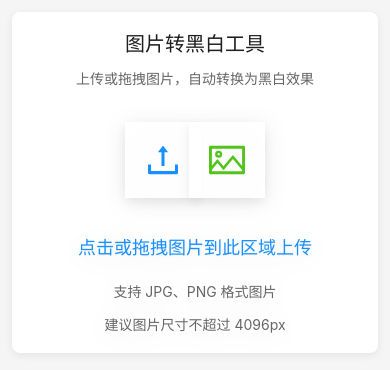
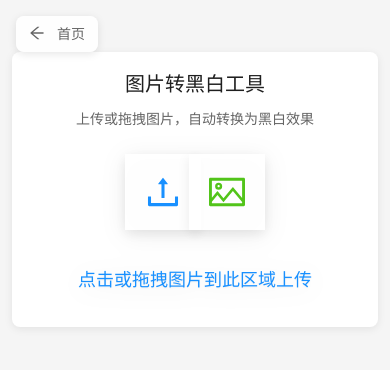
Before and after one commit to infinitn/my-utils, a Vue app: page /image/imagetolineart in a window 390 px wide. Shown: the top 370 px of the page. Built offline with nearby package versions, Linux system fonts and the light colour scheme.

Commit message:
增加返回首页

```diff
--- a/src/views/image/ImageToLineArt.vue
+++ b/src/views/image/ImageToLineArt.vue
@@ -1,17 +1,28 @@
 <script setup>
 import { ref, nextTick } from 'vue'
+import { useRouter } from 'vue-router'
 import {
   UploadOutlined,
-  EditOutlined,
   DownloadOutlined,
   PictureOutlined,
-  CheckCircleOutlined
+  CheckCircleOutlined,
+  ArrowLeftOutlined
 } from '@ant-design/icons-vue'
+
+const router = useRouter()
 
 const imgBase64 = ref('')
 const originalImageRef = ref(null)
 const canvasRef = ref(null)
 const imageSize = ref({ width: 0, height: 0 })
+
+// 返回首页并清除历史
+const goBack = () => {
+  router.replace('/').then(() => {
+    // 清除历史记录
+    window.history.pushState(null, '', '/')
+  })
+}
 
 // 拿到上传文件，转换为base64
 const getBase64 = (file) => {
@@ -115,6 +126,16 @@ const uploadProps = {
 
 <template>
   <div class="image-to-line-art">
+    <!-- 返回按钮 -->
+    <a-button
+      class="back-btn"
+      type="link"
+      @click="goBack"
+    >
+      <template #icon><arrow-left-outlined /></template>
+      首页
+    </a-button>
+
     <div class="container">
       <!-- 标题部分 -->
       <div class="header">
@@ -137,11 +158,6 @@ const uploadProps = {
             <picture-outlined />
           </div>
           <p class="upload-text">点击或拖拽图片到此区域上传</p>
-          <p class="upload-hint">
-            支持 JPG、PNG 格式图片
-            <br>
-            建议图片尺寸不超过 4096px
-          </p>
         </div>
       </a-upload>
       </div>
@@ -195,6 +211,35 @@ const uploadProps = {
   min-height: 100vh;
   background-color: #f5f5f5;
   padding: 20px;
+  position: relative;
+
+  .back-btn {
+    position: fixed;
+    left: 32px;
+    top: 32px;
+    font-size: 14px;
+    padding: 6px 12px;
+    height: auto;
+    color: #666;
+    transition: all 0.3s ease;
+    background: rgba(255, 255, 255, 0.9);
+    border-radius: 8px;
+    box-shadow: 0 2px 8px rgba(0, 0, 0, 0.1);
+    backdrop-filter: blur(8px);
+    z-index: 10;
+
+    &:hover {
+      color: #1890ff;
+      transform: translateX(-2px);
+      background: rgba(255, 255, 255, 0.95);
+      box-shadow: 0 4px 12px rgba(0, 0, 0, 0.15);
+    }
+
+    :deep(.anticon) {
+      font-size: 16px;
+      margin-right: 4px;
+    }
+  }
 
   .container {
     max-width: 1200px;
@@ -203,7 +248,6 @@ const uploadProps = {
     border-radius: 8px;
     padding: 24px;
     box-shadow: 0 2px 8px rgba(0, 0, 0, 0.08);
-  }
 
     .header {
       text-align: center;
@@ -407,14 +451,23 @@ const uploadProps = {
 
   // 响应式调整
   @media (max-width: 768px) {
-  .image-to-line-art {
     padding: 12px;
+
+    .back-btn {
+      position: fixed;
+      left: 16px;
+      top: 16px;
+      padding: 6px 12px;
+      font-size: 14px;
+      backdrop-filter: none;
+    }
 
     .container {
       padding: 16px;
-    }
+      margin-top: 40px;
 
       .header {
+        margin-bottom: 24px;
         h2 {
           font-size: 20px;
         }
@@ -444,4 +497,5 @@ const uploadProps = {
       animation: pulse 1s ease infinite;
     }
   }
+}
 </style>
```
Lines whose indentation alone changed are shown as unchanged.
